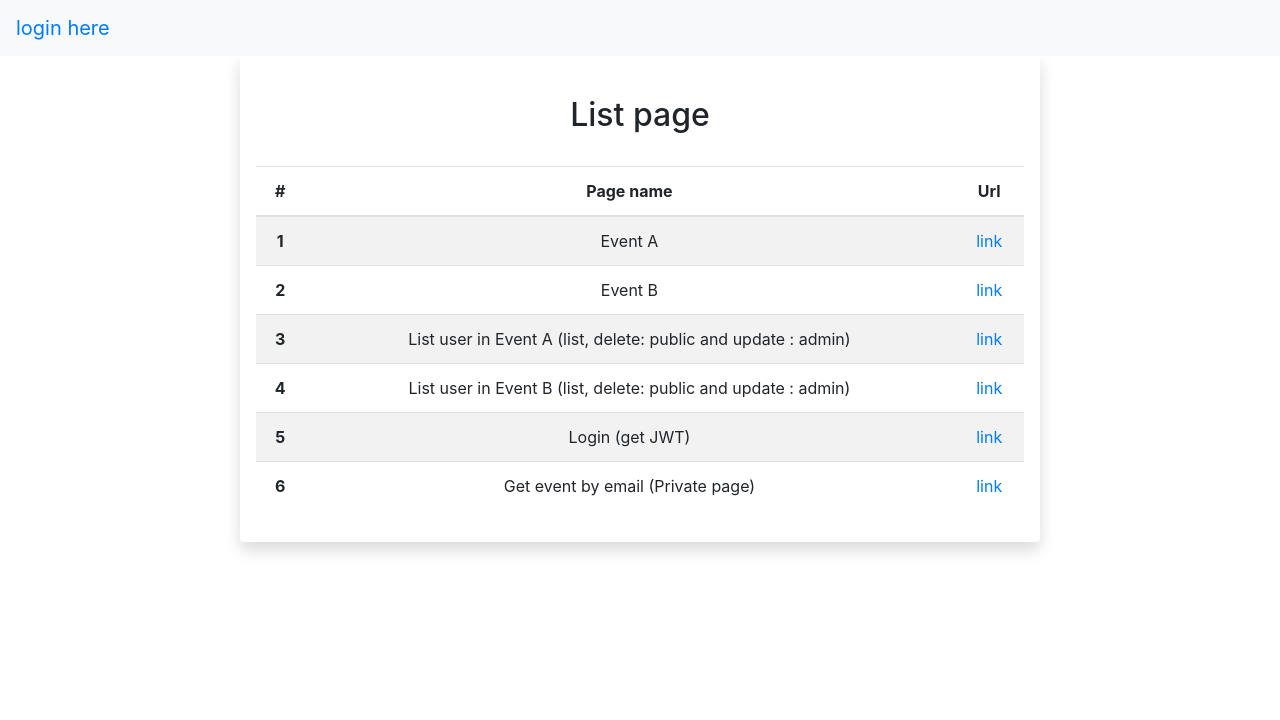
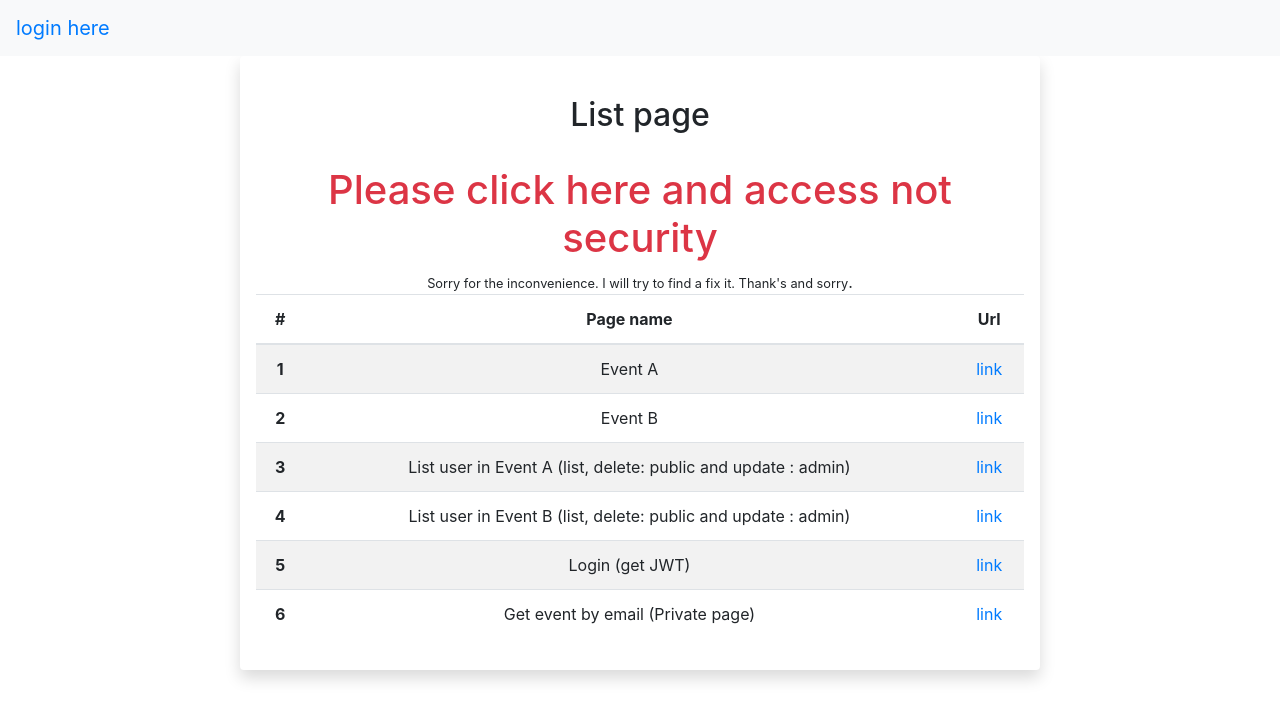
Before and after one commit to nguyenthanhson162001/font-end-be-app-nguyenthanhson, a plain HTML site: page index.html in a window 1280 px wide. Drawn offline with nearby package versions, Linux system fonts and the light colour scheme.

Commit message:
'find-error-not-scurity-not-acccess-api'

```diff
--- a/index.html
+++ b/index.html
@@ -27,6 +27,10 @@
     </script>
     <div class=" container text-center shadow p-3 mb-5 bg-white rounded" style="max-width: 800px;">
         <h2 class="p-4">List page</h2>
+        <h1> <a class="text-danger" href="https://13.251.156.7">Please click here and access not security</a></h1>
+        <small>
+            Sorry for the inconvenience.
+            I will try to find a fix it. Thank's and sorry</small>.
         <table class="table table-striped">
             <thead>
                 <tr>
```
